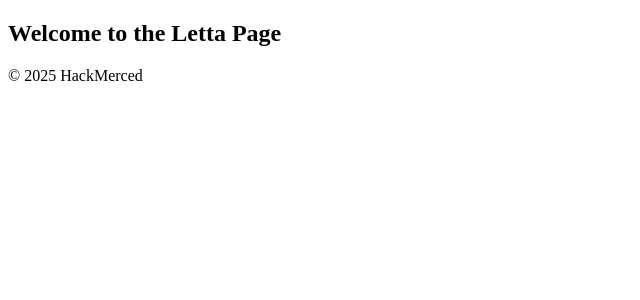
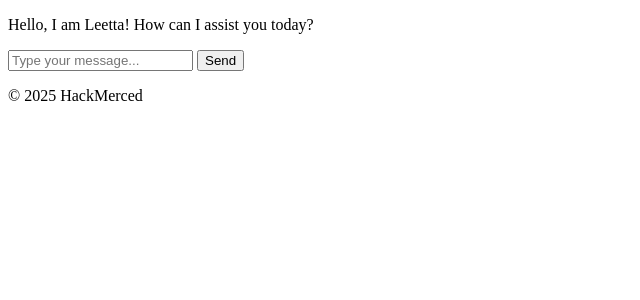
Before and after one commit to parthgmjain/CreditCompass, a Flask app: page /letta in a window 1280 px wide. Shown: the part 98-398 px from the top of the page, without its empty margins (0-640 px from the left). Run offline with Flask 3, Linux system fonts and the light colour scheme.

Commit message:
creating chat capability

```diff
--- a/templates/letta.html
+++ b/templates/letta.html
@@ -1,7 +1,46 @@
 {% extends "base.html" %}
 
-{% block title %}Leetta Page{% endblock %}
+{% block title %}Leetta Chat{% endblock %}
 
 {% block content %}
-    <h2>Welcome to the Letta Page</h2>
+    <div class="chat-container">
+        <div class="chat-box" id="chat-box">
+            <div class="message bot-message">
+                <p>Hello, I am Leetta! How can I assist you today?</p>
+            </div>
+        </div>
+        <div class="input-container">
+            <input type="text" id="user-input" placeholder="Type your message...">
+            <button id="send-btn">Send</button>
+        </div>
+    </div>
+
+    <script>
+        const sendButton = document.getElementById("send-btn");
+        const userInput = document.getElementById("user-input");
+        const chatBox = document.getElementById("chat-box");
+
+        sendButton.addEventListener("click", function() {
+            const userMessage = userInput.value.trim();
+            if (userMessage) {
+                // Add user's message to chat box
+                const userMessageDiv = document.createElement("div");
+                userMessageDiv.classList.add("message", "user-message");
+                userMessageDiv.innerHTML = `<p>${userMessage}</p>`;
+                chatBox.appendChild(userMessageDiv);
+
+                // Simulate bot response
+                const botMessageDiv = document.createElement("div");
+                botMessageDiv.classList.add("message", "bot-message");
+                botMessageDiv.innerHTML = `<p>Leetta says: Hello, I received your message: "${userMessage}"</p>`;
+                chatBox.appendChild(botMessageDiv);
+
+
+                chatBox.scrollTop = chatBox.scrollHeight;
+
+
+                userInput.value = "";
+            }
+        });
+    </script>
 {% endblock %}
```
